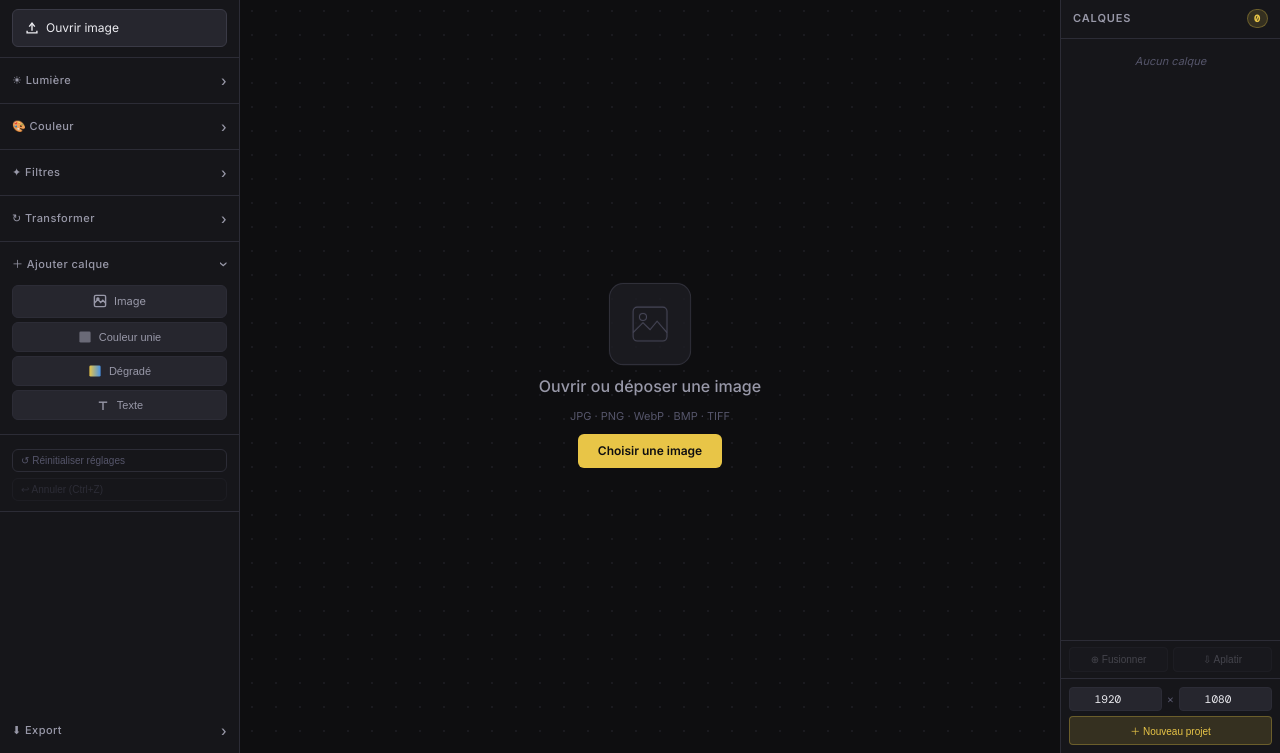
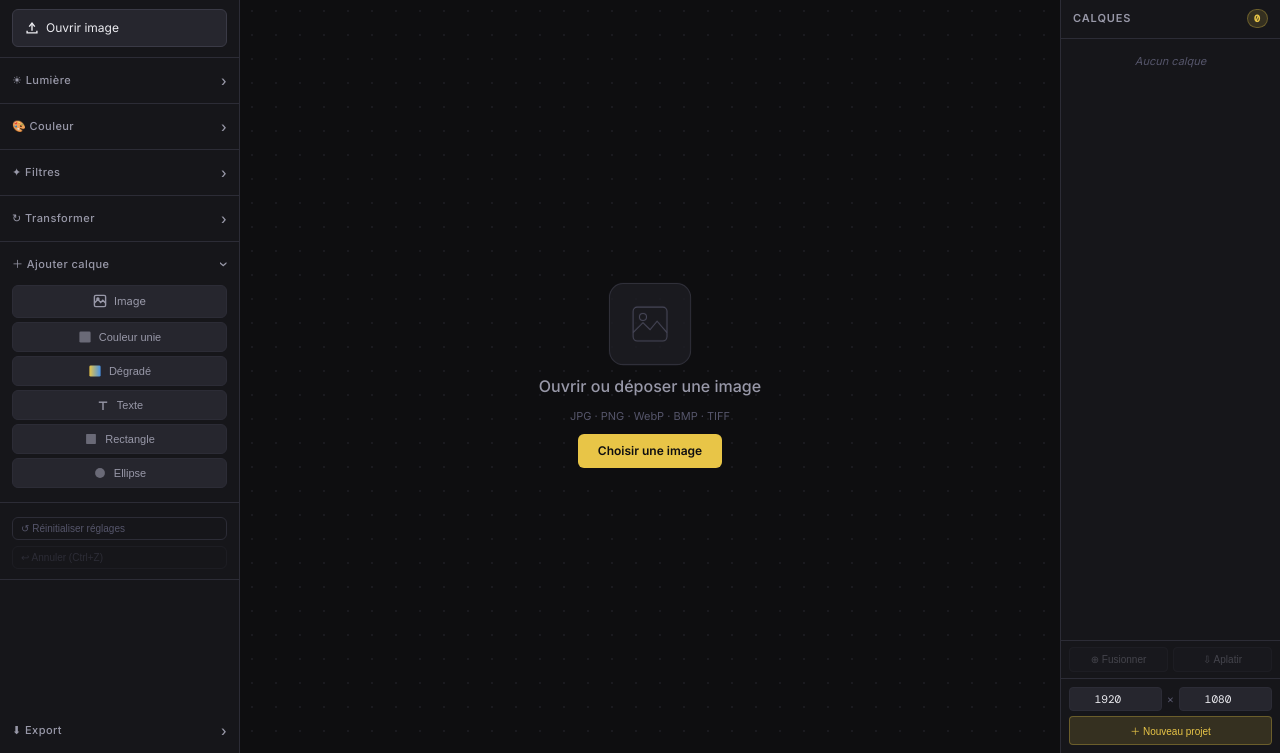
Before and after one commit to cTHE0/Open-Photo-Editor, a Flask app: page / in a window 1280 px wide, after a click that opens the changed part. Shown: the part 47-800 px from the top of the page. Run offline with Flask 3, Linux system fonts and the light colour scheme; some libraries are stand-ins or nearby versions.

Commit message:
feat: Shape tools (Rectangle, Ellipse)
- Added Rectangle and Ellipse shape tools
- New layer type 'shape' with shape, color, x, y, width, height properties
- Backend: render_layer_shape() renders shapes with layer styles support
- Frontend: shape color picker with live preview
- Shapes support all layer styles (shadow, stroke, glow, bevel)
- Instant preview when changing shape color

Co-authored-by: Qwen-Coder <qwen-coder@alibabacloud.com>

```diff
--- a/app.py
+++ b/app.py
@@ -442,6 +442,28 @@ def render_layer_text(layer, canvas_w, canvas_h):
     img = apply_layer_styles(img, layer.get('styles', {}))
     return img
 
+def render_layer_shape(layer, canvas_w, canvas_h):
+    """Render shape layer (rectangle, ellipse)."""
+    img = Image.new('RGBA', (canvas_w, canvas_h), (0,0,0,0))
+    draw = ImageDraw.Draw(img)
+
+    shape_type = layer.get('shape', 'rectangle')
+    color = layer.get('color', '#3a3a5c')
+    x = layer.get('x', 50)
+    y = layer.get('y', 50)
+    w = layer.get('width', 200)
+    h = layer.get('height', 150)
+
+    r,g,b = int(color[1:3],16),int(color[3:5],16),int(color[5:7],16)
+
+    if shape_type == 'rectangle':
+        draw.rounded_rectangle([x, y, x+w, y+h], radius=10, fill=(r,g,b,255))
+    elif shape_type == 'ellipse':
+        draw.ellipse([x, y, x+w, y+h], fill=(r,g,b,255))
+
+    img = apply_layer_styles(img, layer.get('styles', {}))
+    return img
+
 # ── Compositing engine ────────────────────────────────────────
 
 def composite_layers(project, scale=1.0):
@@ -464,6 +486,7 @@ def composite_layers(project, scale=1.0):
         elif ltype == 'solid':    limg = render_layer_solid(layer, pw, ph)
         elif ltype == 'gradient': limg = render_layer_gradient(layer, pw, ph)
         elif ltype == 'text':     limg = render_layer_text(layer, pw, ph)
+        elif ltype == 'shape':    limg = render_layer_shape(layer, pw, ph)
         else: continue
 
         # Display size override (from mouse resize)
@@ -635,6 +658,14 @@ def add_layer(pid):
         layer['x']         = data.get('x', 80)
         layer['y']         = data.get('y', 80)
 
+    elif ltype == 'shape':
+        layer['shape']  = data.get('shape', 'rectangle')
+        layer['color']  = data.get('color', '#3a3a5c')
+        layer['x']      = data.get('x', 50)
+        layer['y']      = data.get('y', 50)
+        layer['width']  = data.get('width', 200)
+        layer['height'] = data.get('height', 150)
+
     project['layers'].append(layer)
 
     comp = composite_layers(project, get_scale(project))
@@ -658,7 +689,8 @@ def update_layer(pid, lid):
     for field in ['visible','opacity','blend_mode','name','x','y',
                   'display_w','display_h','display_rotation',
                   'adjustments','filters','transforms','crop','styles',
-                  'color','color1','color2','angle','text','font_size']:
+                  'color','color1','color2','angle','text','font_size',
+                  'shape','width','height']:
         if field in data:
             layer[field] = data[field]
 
--- a/static/js/editor.js
+++ b/static/js/editor.js
@@ -282,6 +282,20 @@ $('addTextBtn').addEventListener('click', async () => {
   if (!txt) return;
   busy(true);
   try { await ensureProject(); await addLayerToServer({ type: 'text', text: txt, font_size: 72, color: '#ffffff', x: 80, y: 80, name: 'Texte' }); }
+  catch (e) { toast('Erreur : ' + e.message, 'error'); }
+  finally { busy(false); }
+});
+
+$('addRectBtn').addEventListener('click', async () => {
+  busy(true);
+  try { await ensureProject(); await addLayerToServer({ type: 'shape', shape: 'rectangle', color: '#3a3a5c', x: 50, y: 50, width: 200, height: 150, name: 'Rectangle' }); }
+  catch (e) { toast('Erreur : ' + e.message, 'error'); }
+  finally { busy(false); }
+});
+
+$('addEllipseBtn').addEventListener('click', async () => {
+  busy(true);
+  try { await ensureProject(); await addLayerToServer({ type: 'shape', shape: 'ellipse', color: '#3a3a5c', x: 50, y: 50, width: 200, height: 150, name: 'Ellipse' }); }
   catch (e) { toast('Erreur : ' + e.message, 'error'); }
   finally { busy(false); }
 });
@@ -862,6 +876,7 @@ function showSelectedLayerPanel(layer) {
   $('solidProps').style.display = layer.type === 'solid' ? '' : 'none';
   $('gradientProps').style.display = layer.type === 'gradient' ? '' : 'none';
   $('textProps').style.display = layer.type === 'text' ? '' : 'none';
+  $('shapeProps').style.display = layer.type === 'shape' ? '' : 'none';
   if (layer.type === 'solid') $('solidColor').value = layer.color || '#3a3a5c';
   if (layer.type === 'gradient') {
     $('grad1').value = layer.color1 || '#1a1a2e';
@@ -874,6 +889,9 @@ function showSelectedLayerPanel(layer) {
     $('textSize').value = layer.font_size || 72;
     $('sv-textSize').textContent = layer.font_size || 72;
     $('textColor').value = layer.color || '#ffffff';
+  }
+  if (layer.type === 'shape') {
+    $('shapeColor').value = layer.color || '#3a3a5c';
   }
   const adj = layer.adjustments || {};
   $$('.lslider').forEach(sl => {
@@ -1128,6 +1146,18 @@ $('gradAngle').addEventListener('input', e => {
 // Text size live
 $('textSize').addEventListener('input', e => { $('sv-textSize').textContent = e.target.value; });
 
+// Shape color live
+$('shapeColor').addEventListener('input', e => {
+  if (!S.activeId) return;
+  const layer = S.layers.find(l => l.id === S.activeId);
+  if (layer && layer.type === 'shape') {
+    layer.color = e.target.value;
+    drawLocalPreview(layer);
+  }
+  clearTimeout(S._shapeTimer);
+  S._shapeTimer = setTimeout(() => serverUpdateLayer(S.activeId, { color: e.target.value }), 200);
+});
+
 // Apply layer props - REMOVED - changes are now instant
 $('applyLayerPropsBtn').style.display = 'none';
 
--- a/templates/index.html
+++ b/templates/index.html
@@ -200,6 +200,14 @@
           <svg viewBox="0 0 20 20" fill="none" stroke="currentColor" stroke-width="2"><line x1="4" y1="6" x2="16" y2="6"/><line x1="10" y1="6" x2="10" y2="17"/></svg>
           Texte
         </button>
+        <button class="lp-btn add-layer-btn" id="addRectBtn">
+          <svg viewBox="0 0 20 20"><rect x="3" y="3" width="14" height="14" rx="1" fill="currentColor" opacity=".6"/></svg>
+          Rectangle
+        </button>
+        <button class="lp-btn add-layer-btn" id="addEllipseBtn">
+          <svg viewBox="0 0 20 20"><ellipse cx="10" cy="10" rx="7" ry="7" fill="currentColor" opacity=".6"/></svg>
+          Ellipse
+        </button>
       </div>
     </div>
 
@@ -269,6 +277,13 @@
           <div class="field-row">
             <label class="field-label">Couleur</label>
             <input type="color" id="textColor" class="color-pick" value="#ffffff"/>
+          </div>
+        </div>
+
+        <div id="shapeProps" style="display:none" class="type-props">
+          <div class="field-row">
+            <label class="field-label">Couleur</label>
+            <input type="color" id="shapeColor" class="color-pick" value="#3a3a5c"/>
           </div>
         </div>
 
```
